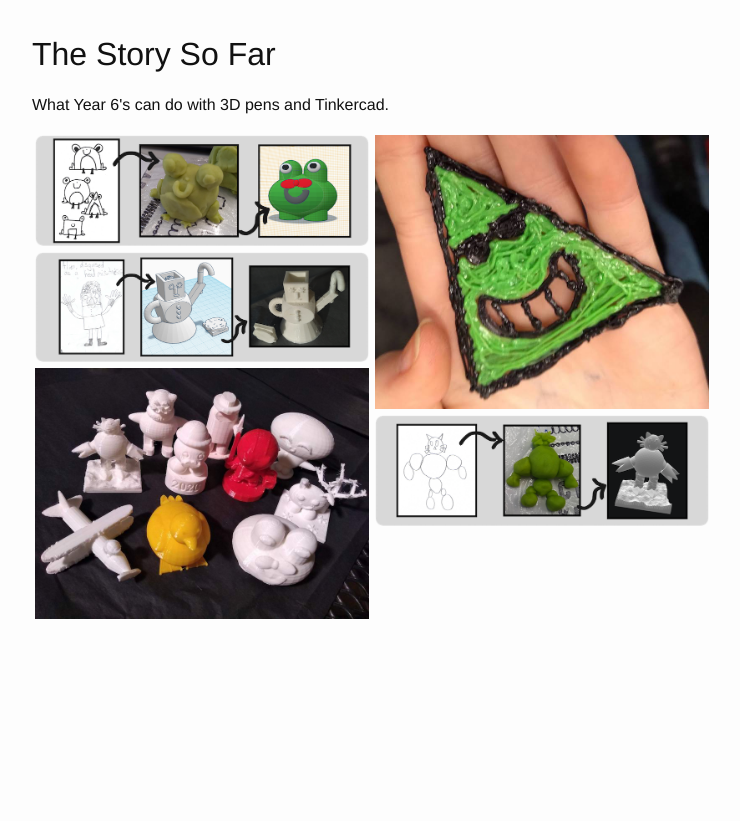
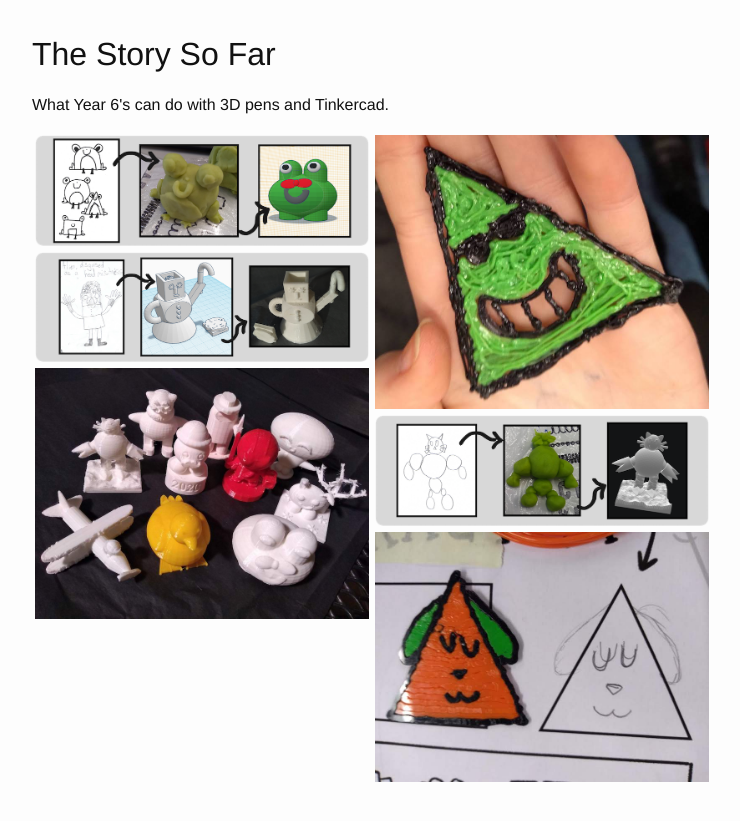
Before and after one commit to saramoohead/engineering-your-story, a Jekyll site: the page story_so_far/story-so-far.html, which Jekyll copies as it is, in a window 1280 px wide. Shown: the top 821 px of the page, without its empty margins (268-1008 px from the left). Built offline with Jekyll 4.4.1, drawn with Linux system fonts in a browser that asks for light colours; comment, search, counter and statistics services are not loaded.

Commit message:
Orange triangle dog 3D pen character

```diff
--- a/story_so_far/story-so-far.html
+++ b/story_so_far/story-so-far.html
@@ -52,8 +52,8 @@
             <a href="/assets/photography/story_so_far/GreenTrianglePen1786x1449.jpg"
             data-responsive=" /assets/photography/story_so_far/GreenTrianglePen1786x1449.jpg 1786"
             class="image"
-            data-sub-html="&lt;div class='lg-toolbar caption'&gt;&lt;h4&gt;Group Shot #2&lt;/h4&gt;&lt;p&gt;&lt;/p&gt;&lt;/div&gt;">
-              <img alt="Group shot of 3D prints" src="/assets/photography/story_so_far/GreenTrianglePen800x656.jpg" />
+            data-sub-html="&lt;div class='lg-toolbar caption'&gt;&lt;h4&gt;Green triangle character&lt;/h4&gt;&lt;p&gt;inspired by Jarrett Lerner's character activity&lt;/p&gt;&lt;/div&gt;">
+              <img alt="Green triangle character inspired by Jarrett Lerner's character activity" src="/assets/photography/story_so_far/GreenTrianglePen800x656.jpg" />
             </a>
           </div>
 
@@ -81,6 +81,15 @@
             class="image"
             data-sub-html="&lt;div class='lg-toolbar caption'&gt;&lt;h4&gt;Hero Cat&lt;/h4&gt;&lt;p&gt;with Mech arms&lt;/p&gt;&lt;/div&gt;">
               <img alt="HeroCat" src="/assets/photography/story_so_far/ProgressionCat800x265.png" />
+            </a>
+          </div>
+
+          <div class="image-wrapper">
+            <a href="/assets/photography/story_so_far/OrangeTriangleDog1786x1340.jpg"
+            data-responsive=" /assets/photography/story_so_far/OrangeTriangleDog1786x1340.jpg 1786"
+            class="image"
+            data-sub-html="&lt;div class='lg-toolbar caption'&gt;&lt;h4&gt;Orange triangle dog&lt;/h4&gt;&lt;p&gt;inspired by Jarrett Lerner's character activity&lt;/p&gt;&lt;/div&gt;">
+              <img alt="Orange triangle-shaped dog" src="/assets/photography/story_so_far/OrangeTriangleDog800x600.jpg" />
             </a>
           </div>
         </div>
```
Also changed, not shown: README.md (+6 -1 lines), assets/photography/story_so_far/OrangeTriangleDog1786x1340.jpg (added), assets/photography/story_so_far/OrangeTriangleDog800x600.jpg (added).
